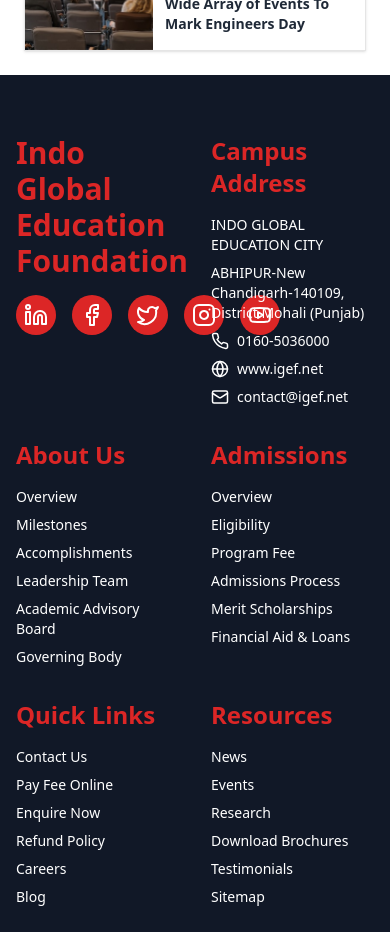
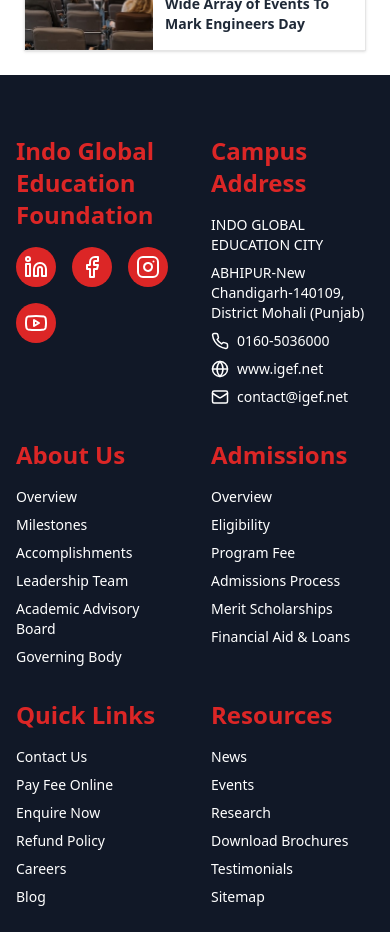
Before and after one commit to Stealth-Rishabh/IndoGlobal, a React (Vite) app: page / in a window 390 px wide. Shown: the part 9080-10012 px from the top of the page. Built offline with nearby package versions, Linux system fonts and the light colour scheme.

Commit message:
fixed Footer responsiveness

```diff
--- a/src/apps/footer/Footer.jsx
+++ b/src/apps/footer/Footer.jsx
@@ -75,7 +75,7 @@
     const socialIcons = [
         { name: "Linkedin", icon: Linkedin },
         { name: "Facebook", icon: Facebook },
-        { name: "Twitter", icon: Twitter },
+        // { name: "Twitter", icon: Twitter },
         { name: "Instagram", icon: Instagram },
         { name: "YouTube", icon: Youtube },
     ];
@@ -86,8 +86,8 @@
                 {/* First section with social icons and address */}
                 <div className="grid grid-cols-2 sm:grid-cols-3 md:grid-cols-4 gap-8 mb-8">
                     <div>
-                        <h2 className="text-3xl font-bold text-red-600 mb-4">Indo Global Education Foundation</h2>
-                        <div className="flex space-x-4 mb-6 ">
+                        <h2 className="text-2xl sm:text-3xl font-bold text-red-600 mb-4">Indo Global Education Foundation</h2>
+                        <div className="flex flex-wrap gap-4 mb-6 ">
                             {socialIcons.map((platform) => (
                                 <a
                                     key={platform.name}
```
